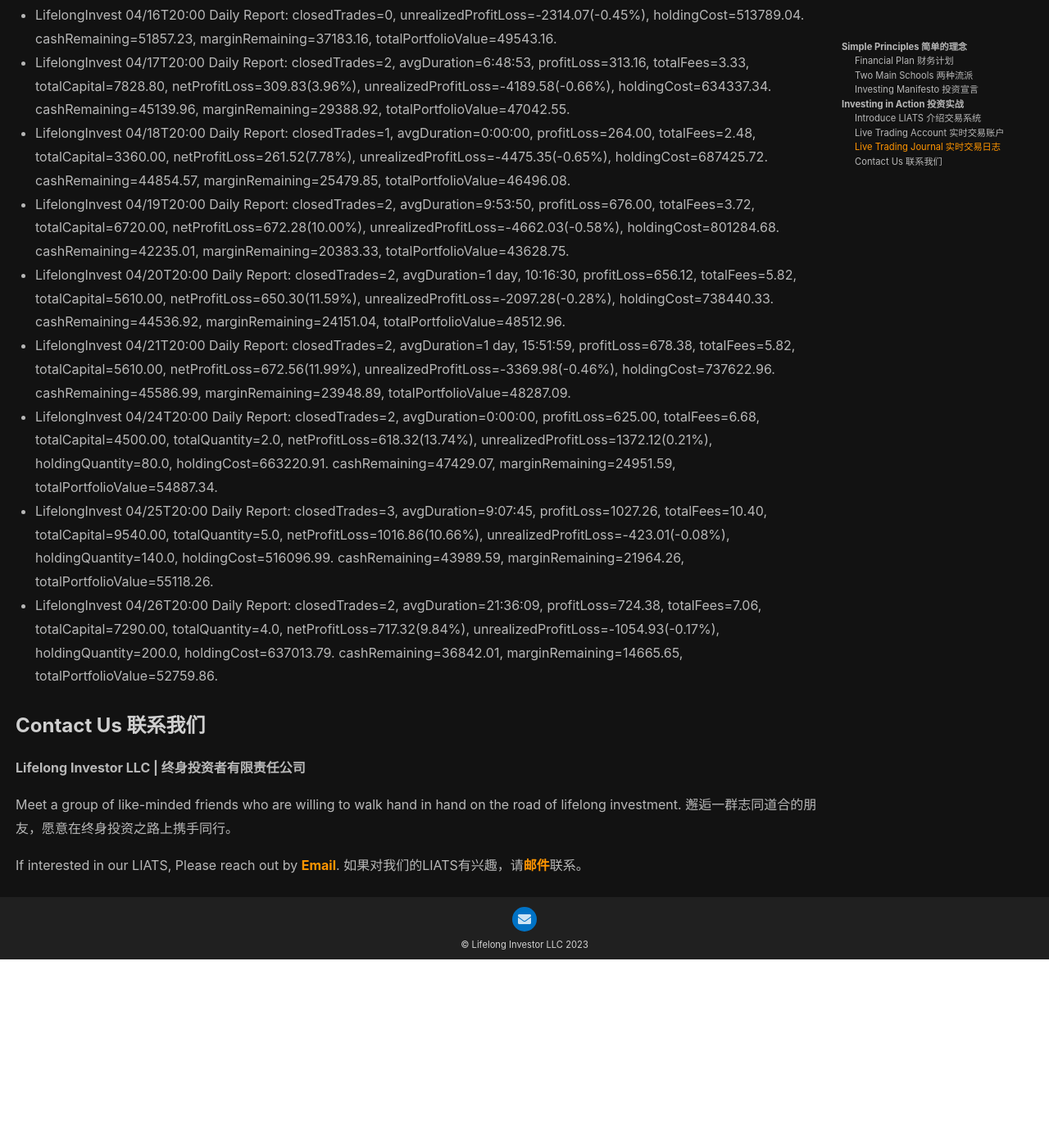
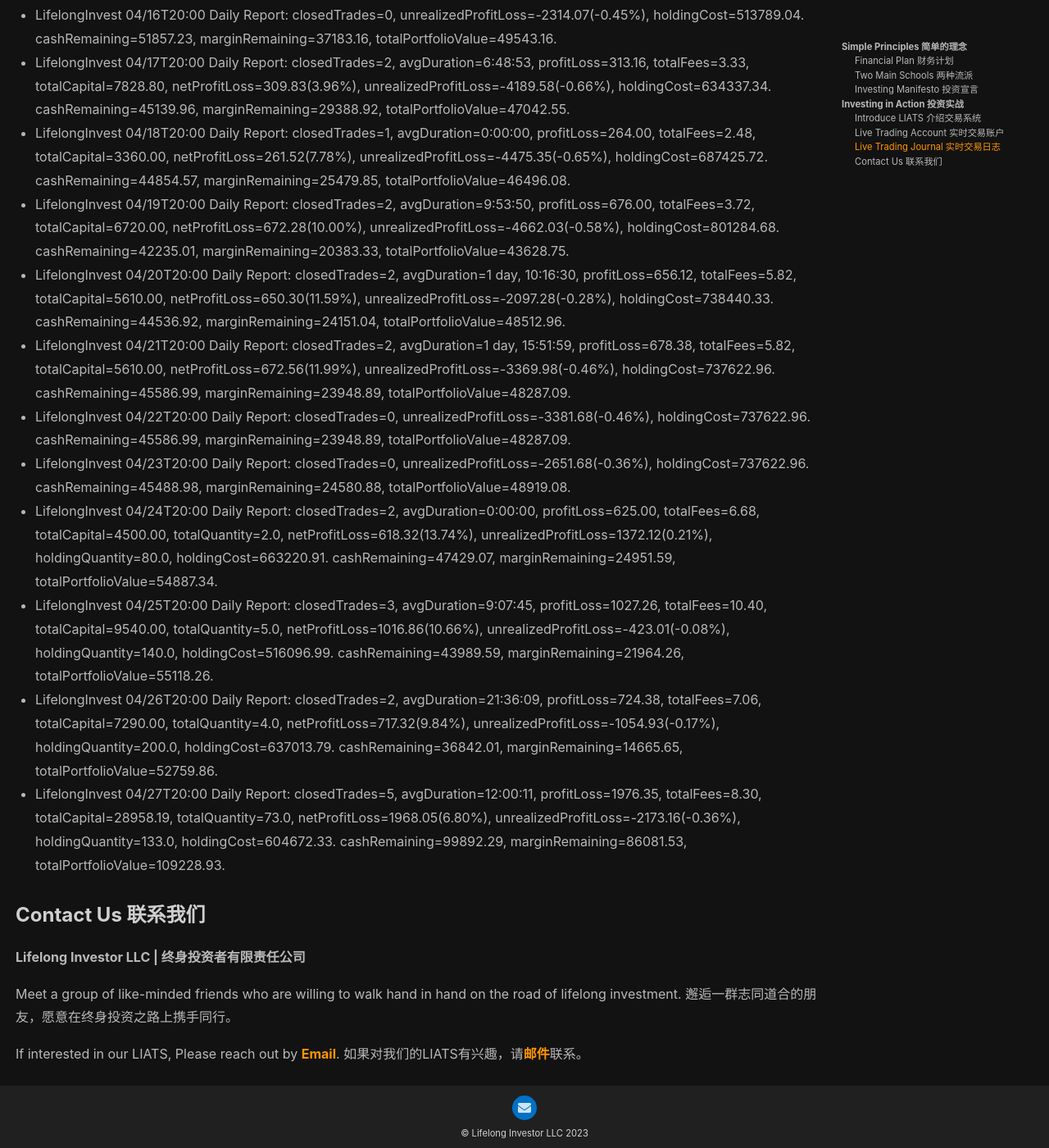
Before and after one commit to lifelonginvestorllc/lifelonginvestorllc.github.io, a Jekyll site: the page built from index.md, in a window 1280 px wide and 1400 px high, scrolled down 4397 px. Shown: the whole window at 82% size. Built offline with Jekyll 4.4.1, drawn with Linux system fonts in a browser that asks for light colours; nearby versions of some CDN libraries; before the commit the page ends 5567 px from its top, so only the background shows below that.

Commit message:
Update chart data

```diff
--- a/index.md
+++ b/index.md
@@ -127,21 +127,21 @@
 {
   "type": "line",
   "data": {
-    "labels": ["4/3/23", "4/4/23", "4/5/23", "4/6/23", "4/7/23", "4/8/23", "4/9/23", "4/10/23", "4/11/23", "4/12/23", "4/13/23", "4/14/23", "4/15/23", "4/16/23", "4/17/23", "4/18/23", "4/19/23", "4/20/23", "4/21/23", "4/22/23", "4/23/23", "4/24/23"],
+    "labels": ["4/3/23", "4/4/23", "4/5/23", "4/6/23", "4/7/23", "4/8/23", "4/9/23", "4/10/23", "4/11/23", "4/12/23", "4/13/23", "4/14/23", "4/15/23", "4/16/23", "4/17/23", "4/18/23", "4/19/23", "4/20/23", "4/21/23", "4/22/23", "4/23/23", "4/24/23", "4/25/23", "4/26/23", "4/27/23"],
     "datasets": [
       {
         "label": "Principal (本金)",
-        "lineTension": 0.2,
+        "lineTension": 0.3,
         "borderColor": "blue",
         "pointRadius": 3,
-        "data": [1, 1, 1, 2, 2.1, 2.1, 2.1, 2.1, 5, 5, 5, 5, 5, 5, 5, 5, 5, 5, 5, 5, 5, 5]
+        "data": [1, 1, 1, 2, 2.1, 2.1, 2.1, 2.1, 5, 5, 5, 5, 5, 5, 5, 5, 5, 5, 5, 5, 5, 5, 5, 5, 10]
       },
       {
         "label": "Total Asset including unrealized P&L (总资产包含未实现损益)",
         "borderColor": "gold",
-        "lineTension": 0.2,
+        "lineTension": 0.3,
         "pointRadius": 3,
-        "data": [1, 1.01, 0.94, 1.98, 2.21, 2.21, 2.21, 2.16, 5.03, 5.07, 5.22, 5.06, 5.02, 4.95, 4.70, 4.65, 4.36, 4.85, 4.83, 5.49, 5.51, 5.28]
+        "data": [1, 1.01, 0.94, 1.98, 2.21, 2.21, 2.21, 2.16, 5.03, 5.07, 5.22, 5.06, 5.02, 4.95, 4.70, 4.65, 4.36, 4.85, 4.83, 4.83, 4.89, 5.49, 5.51, 5.28, 10.09]
       }
     ]
   },
@@ -197,9 +197,12 @@
 - LifelongInvest 04/19T20:00 Daily Report: closedTrades=2, avgDuration=9:53:50, profitLoss=676.00, totalFees=3.72, totalCapital=6720.00, netProfitLoss=672.28(10.00%), unrealizedProfitLoss=-4662.03(-0.58%), holdingCost=801284.68. cashRemaining=42235.01, marginRemaining=20383.33, totalPortfolioValue=43628.75.
 - LifelongInvest 04/20T20:00 Daily Report: closedTrades=2, avgDuration=1 day, 10:16:30, profitLoss=656.12, totalFees=5.82, totalCapital=5610.00, netProfitLoss=650.30(11.59%), unrealizedProfitLoss=-2097.28(-0.28%), holdingCost=738440.33. cashRemaining=44536.92, marginRemaining=24151.04, totalPortfolioValue=48512.96.
 - LifelongInvest 04/21T20:00 Daily Report: closedTrades=2, avgDuration=1 day, 15:51:59, profitLoss=678.38, totalFees=5.82, totalCapital=5610.00, netProfitLoss=672.56(11.99%), unrealizedProfitLoss=-3369.98(-0.46%), holdingCost=737622.96. cashRemaining=45586.99, marginRemaining=23948.89, totalPortfolioValue=48287.09.
+- LifelongInvest 04/22T20:00 Daily Report: closedTrades=0, unrealizedProfitLoss=-3381.68(-0.46%), holdingCost=737622.96. cashRemaining=45586.99, marginRemaining=23948.89, totalPortfolioValue=48287.09.
+- LifelongInvest 04/23T20:00 Daily Report: closedTrades=0, unrealizedProfitLoss=-2651.68(-0.36%), holdingCost=737622.96. cashRemaining=45488.98, marginRemaining=24580.88, totalPortfolioValue=48919.08.
 - LifelongInvest 04/24T20:00 Daily Report: closedTrades=2, avgDuration=0:00:00, profitLoss=625.00, totalFees=6.68, totalCapital=4500.00, totalQuantity=2.0, netProfitLoss=618.32(13.74%), unrealizedProfitLoss=1372.12(0.21%), holdingQuantity=80.0, holdingCost=663220.91. cashRemaining=47429.07, marginRemaining=24951.59, totalPortfolioValue=54887.34.
 - LifelongInvest 04/25T20:00 Daily Report: closedTrades=3, avgDuration=9:07:45, profitLoss=1027.26, totalFees=10.40, totalCapital=9540.00, totalQuantity=5.0, netProfitLoss=1016.86(10.66%), unrealizedProfitLoss=-423.01(-0.08%), holdingQuantity=140.0, holdingCost=516096.99. cashRemaining=43989.59, marginRemaining=21964.26, totalPortfolioValue=55118.26.
 - LifelongInvest 04/26T20:00 Daily Report: closedTrades=2, avgDuration=21:36:09, profitLoss=724.38, totalFees=7.06, totalCapital=7290.00, totalQuantity=4.0, netProfitLoss=717.32(9.84%), unrealizedProfitLoss=-1054.93(-0.17%), holdingQuantity=200.0, holdingCost=637013.79. cashRemaining=36842.01, marginRemaining=14665.65, totalPortfolioValue=52759.86.
+- LifelongInvest 04/27T20:00 Daily Report: closedTrades=5, avgDuration=12:00:11, profitLoss=1976.35, totalFees=8.30, totalCapital=28958.19, totalQuantity=73.0, netProfitLoss=1968.05(6.80%), unrealizedProfitLoss=-2173.16(-0.36%), holdingQuantity=133.0, holdingCost=604672.33. cashRemaining=99892.29, marginRemaining=86081.53, totalPortfolioValue=109228.93.
 
 ### Contact Us 联系我们
 
```
